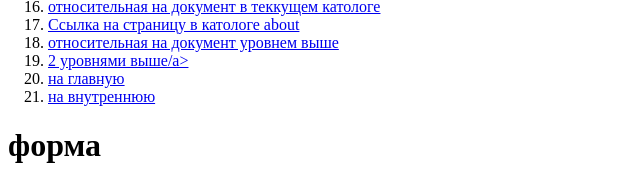
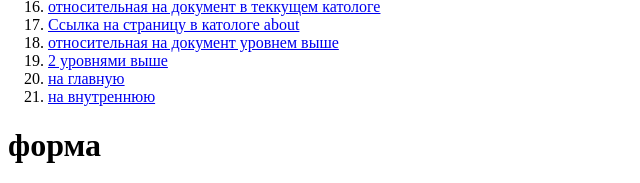
Before and after one commit to Romanov888/Romanov888.github.io, a plain HTML site: page index.html in a window 1280 px wide. Shown: the part 1025-1208 px from the top of the page, 0-640 px from the left. Drawn offline with Linux system fonts and the light colour scheme.

Commit message:
Update index.html

```diff
--- a/index.html
+++ b/index.html
@@ -41,7 +41,7 @@
                 <li> <a href = "def.html">относительная на документ в теккущем катологе</a></li>
                 <li> <a href = "/about/about.html">Ссылка на страницу в катологе about</a></li>
                 <li> <a href = "../def.html">относительная на документ уровнем выше</a></li>
-                <li> <a href = "../../page">2 уровнями выше/a></li>
+                <li> <a href = "../../page">2 уровнями выше</a></li>
                 <li> <a href = "/">на главную</a></li>
                 <li> <a href = "/def.html">на внутреннюю</a></li>
             </ol>
```
